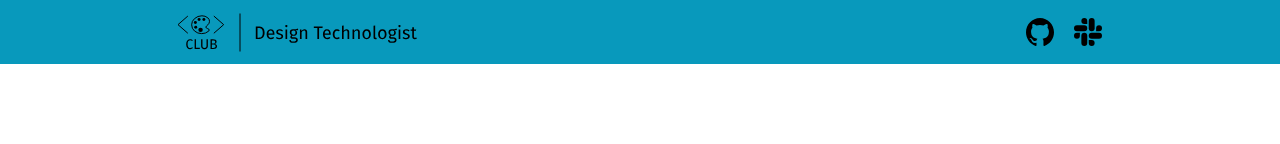
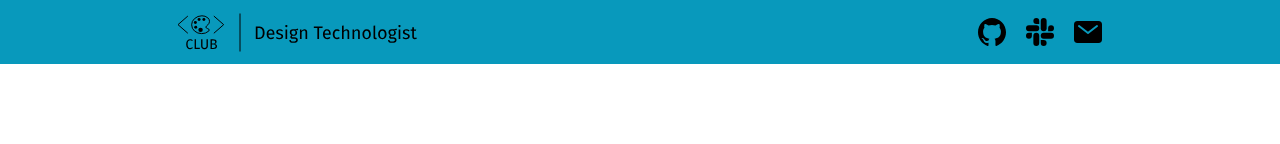
Before and after one commit to nettiopsu/designtechnologist, a Gatsby site: page / in a window 1280 px wide. Shown: the top 144 px of the page. Built offline with nearby package versions, Linux system fonts and the light colour scheme; Gatsby itself is replaced by a stand-in of ours; some packages are replaced by stand-ins of ours.

Commit message:
Link to Contact page from the header

```diff
--- a/src/components/header.tsx
+++ b/src/components/header.tsx
@@ -3,6 +3,7 @@ import React from "react";
 import Logo from "../images/logo.svg";
 import GithubLogo from "../icons/logo-github.svg";
 import SlackLogo from "../icons/logo-slack.svg";
+import MailIcon from "../icons/mail.svg";
 import HeaderStyles from "./header.module.css";
 
 const Header = () => (
@@ -36,6 +37,13 @@ const Header = () => (
             className={HeaderStyles.icon}
           />
         </a>
+        <a href="/contact" className={HeaderStyles.iconLink}>
+          <img
+            src={MailIcon}
+            alt="Send us an e-mail"
+            className={HeaderStyles.icon}
+          />
+        </a>
       </div>
     </div>
   </header>
```
Also changed, not shown: src/icons/mail.svg (added).
